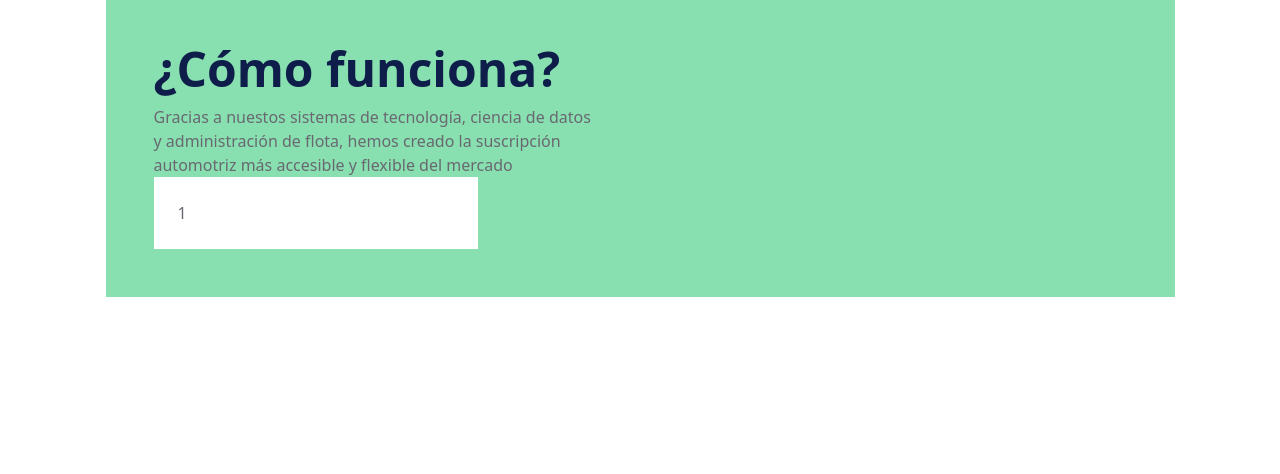
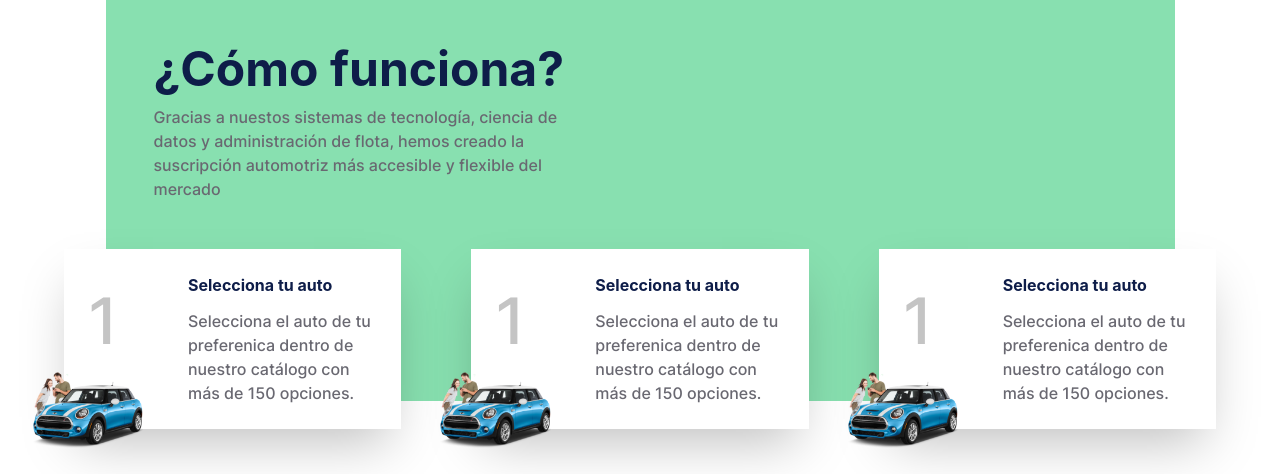
Before and after one commit to manuelRivero/movi-keyvisual, a Gatsby site: page / in a window 1280 px wide. Shown: the part 3341-3815 px from the top of the page. Before the commit the page ends 3638 px from the top, so only its background shows below. Built offline with nearby package versions, Linux system fonts and the light colour scheme; Gatsby itself is replaced by a stand-in of ours; a web font is replaced by a local one.

Commit message:
[wip] main components

```diff
--- a/src/components/howItWorks/index.js
+++ b/src/components/howItWorks/index.js
@@ -1,8 +1,10 @@
 import React from "react";
+
+import step1 from "./../../assets/images/howItWorks/step-1.png";
 
 export default function HowItsWorks() {
   return (
-    <div className="container bg-green p-6">
+    <div className="container bg-green p-6 pb-section font-inter">
       <div className="max-w-md">
         <h1 className="text-black text-48 leading-none font-bold">
           ¿Cómo funciona?
@@ -13,11 +15,58 @@ export default function HowItsWorks() {
           accesible y flexible del mercado
         </p>
       </div>
-      <div className="grid grid-cols-3">
-            <div className="bg-white p-4 flex">
-                <p className="text-gray text-bold">1</p>
-
-            </div>
+      <div className="grid items-center grid-cols-1 lg:grid-cols-3 mt-6 lg:absolute lg:left-1/2 max-w-6xl w-full transform lg:-translate-x-1/2" style={{gap:"70px"}}>
+        <div className="bg-white p-4 flex relative shadow-2xl max-w-md mb-6 mx-auto">
+          <div className="flex-shrink-0" style={{ flexBasis: " 100px" }}>
+            <p className="text-gray-light text-bold text-64">1</p>
+            <img
+              src={step1}
+              className=" w-1/3 absolute transform -translate-x-1/2"
+              alt="paso 1"
+            />
+          </div>
+          <div>
+            <p className="font-bold text-black">Selecciona tu auto</p>
+            <p className="text-gray mt-2">
+              Selecciona el auto de tu preferenica dentro de nuestro catálogo
+              con más de 150 opciones.
+            </p>
+          </div>
+        </div>
+        <div className="bg-white p-4 flex relative shadow-2xl max-w-md mb-6 mx-auto">
+          <div className="flex-shrink-0" style={{ flexBasis: " 100px" }}>
+            <p className="text-gray-light text-bold text-64">1</p>
+            <img
+              src={step1}
+              className=" w-1/3 absolute transform -translate-x-1/2"
+              alt="paso 1"
+            />
+          </div>
+          <div>
+            <p className="font-bold text-black">Selecciona tu auto</p>
+            <p className="text-gray mt-2">
+              Selecciona el auto de tu preferenica dentro de nuestro catálogo
+              con más de 150 opciones.
+            </p>
+          </div>
+        </div>
+        <div className="bg-white p-4 flex relative shadow-2xl max-w-md mb-6 mx-auto">
+          <div className="flex-shrink-0" style={{ flexBasis: " 100px" }}>
+            <p className="text-gray-light text-bold text-64">1</p>
+            <img
+              src={step1}
+              className=" w-1/3 absolute transform -translate-x-1/2"
+              alt="paso 1"
+            />
+          </div>
+          <div>
+            <p className="font-bold text-black">Selecciona tu auto</p>
+            <p className="text-gray mt-2">
+              Selecciona el auto de tu preferenica dentro de nuestro catálogo
+              con más de 150 opciones.
+            </p>
+          </div>
+        </div>
       </div>
     </div>
   );
--- a/tailwind.config.js
+++ b/tailwind.config.js
@@ -48,7 +48,8 @@ module.exports = {
       green: '#88E0B0',
       white: '#fff',
       black: '#0E1D49',
-      gray: "#696871"
+      gray: "#696871",
+      "gray-light": "#C4C4C4"
     },
   },
   plugins: [],
```
Also changed, not shown: src/assets/images/howItWorks/step-1.png (added).
